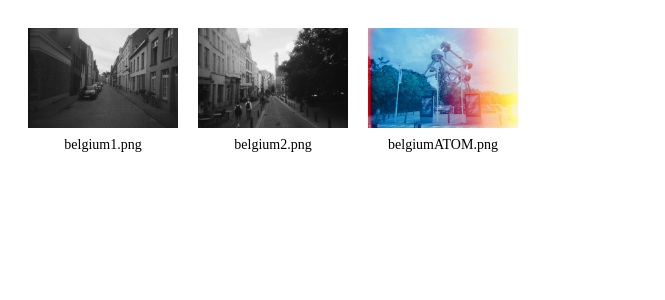
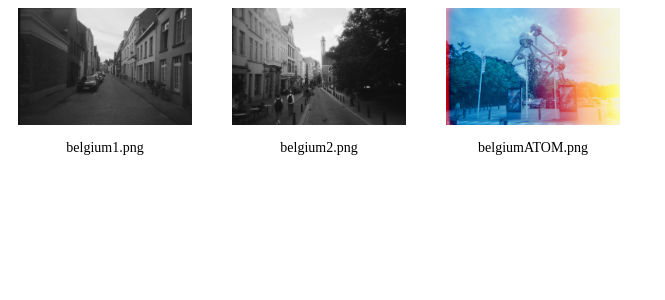
Before and after one commit to oscarivanramirez/personalwebsite2023, a React (Create React App) app: page /travels/Belgium in a window 1280 px wide. Shown: the top 300 px of the page, without its empty margins (0-665 px from the left). Built offline with nearby package versions, Linux system fonts and the light colour scheme.

Commit message:
fixed the centering issue with gallery and travel page as well as the close button

```diff
--- a/src/pages/css/Travels/gallery.css
+++ b/src/pages/css/Travels/gallery.css
@@ -1,19 +1,22 @@
 .location-gallery {
-  display: flex;
-  flex-wrap: wrap;
+  display: grid; /* Using grid instead of flex */
+  justify-content: center; /* Center the entire grid on the page */
   gap: 20px;
-  padding: 20px;
+  width: 100%;
+  grid-template-columns: repeat(auto-fill, minmax(175px, 1fr));
 }
 
 .thumbnail {
-  cursor: pointer;
-  width: 150px;
+  display: flex;
+  flex-direction: column;
+  align-items: center;
   text-align: center;
 }
 
 .thumbnail img {
-  max-width: 100%;
+  max-width: 175px;
   height: auto;
+  margin-bottom: 10px;
 }
 
 .thumbnail-title {
@@ -35,7 +38,6 @@
   flex-direction: column;
 }
 
-/* ... your previous styles ... */
 
 .viewer-content {
   display: flex;
@@ -81,16 +83,15 @@
   border: none;
   cursor: pointer;
   position: absolute;
-  top: 50%;
-  transform: translateY(-50%);
+
 }
 
 .prev-btn {
-  left: 0;
+  left: -10px;
 }
 
 .next-btn {
-  right: 0;
+  right: -10px;
 }
 
 
@@ -98,8 +99,8 @@
 
 .close-btn {
   position: absolute;
-  top: 10px;
-  right: 10px;
+  top: -25px;
+  right: 5px;
   font-size: 20px;
   color: white;
   background-color: transparent;
--- a/src/pages/css/Travels/travels.css
+++ b/src/pages/css/Travels/travels.css
@@ -1,86 +1,20 @@
-/* Travels.css */
-
-.travels {
-    display: flex;
-    flex-wrap: wrap;
+.travel-home {
+  display: grid; /* Using grid instead of flex */
+  justify-content: center; /* Center the entire grid on the page */
   gap: 20px;
-    padding: 20px;
+  width: 100%;
+  grid-template-columns: repeat(auto-fill, minmax(170px, 1fr));
 }
 
-  .thumbnail {
-    cursor: pointer;
-    width: 150px;
+.location-item {
+  display: flex;
+  flex-direction: column;
+  align-items: center;
   text-align: center;
 }
 
-  .thumbnail img {
-    max-width: 100%;
+.location-item img {
+  max-width: 170px;
   height: auto;
+  margin-bottom: 10px;
 }
-
-  .thumbnail-title {
-    margin-top: 5px;
-    font-size: 14px;
-  }
-
-  .viewer {
-    position: fixed;
-    top: 0;
-    left: 0;
-    right: 0;
-    bottom: 0;
-    background-color: rgba(0, 0, 0, 0.8);
-    display: flex;
-    justify-content: center;
-    align-items: center;
-    z-index: 1000;
-  }
-
-  .viewer-content {
-    max-width: 90%;
-    max-height: 90%;
-    overflow: auto;
-    text-align: center;
-  }
-
-  .viewer img {
-    max-width: 100%;
-    max-height: 100%;
-    margin: 0 auto;
-    display: block;
-  }
-
-  .viewer-title {
-    margin-top: 10px;
-    font-size: 18px;
-    color: white;
-  }
-
-  .prev-btn,
-  .next-btn {
-    position: absolute;
-    top: 50%;
-    transform: translateY(-50%);
-    font-size: 24px;
-    color: white;
-    background-color: transparent;
-    border: none;
-    cursor: pointer;
-  }
-  .close-btn {
-    position: absolute;
-    top: 10px;
-    right: 10px;
-    font-size: 20px;
-    color: white;
-    background-color: transparent;
-    border: none;
-    cursor: pointer;
-  }
-  .prev-btn {
-    left: 20px;
-  }
-
-  .next-btn {
-    right: 20px;
-  }
--- a/src/pages/js/Travels/gallery.js
+++ b/src/pages/js/Travels/gallery.js
@@ -40,10 +40,11 @@ const LocationGallery = ({ locationName, images }) => {
             <div className="viewer-content-image">
                 <img src={selectedImage.src} alt={selectedImage.title} />
                 <div className="viewer-title">{selectedImage.title}</div>
+                <button className='close-btn' onClick={close}>&times;</button>
             </div>
             <button className="next-btn" onClick={handleNext}>&rarr;</button>
           </div>
-          <button className='close-btn' onClick={close}>&times;</button>
+
         </div>
       )}
     </div>
--- a/src/pages/js/Travels/travels.js
+++ b/src/pages/js/Travels/travels.js
@@ -57,11 +57,11 @@ const TravelHome = () => {
   ];
 
   return (
-    <div className="location-gallery">
+    <div className="travel-home">
       {locationsData.map((location, index) => (
-        <div key={index} className="thumbnail">
+        <div key={index} className="location-item">
           <Link to={location.path}><img src={location.img} alt={location.title}/></Link>
-          <span className="thumbnail-title">{location.title}</span>
+          <Link className="wrap" to={location.path}><span>{location.title}</span></Link>
         </div>
       ))}
     </div>
```
Lines whose indentation alone changed are shown as unchanged.
